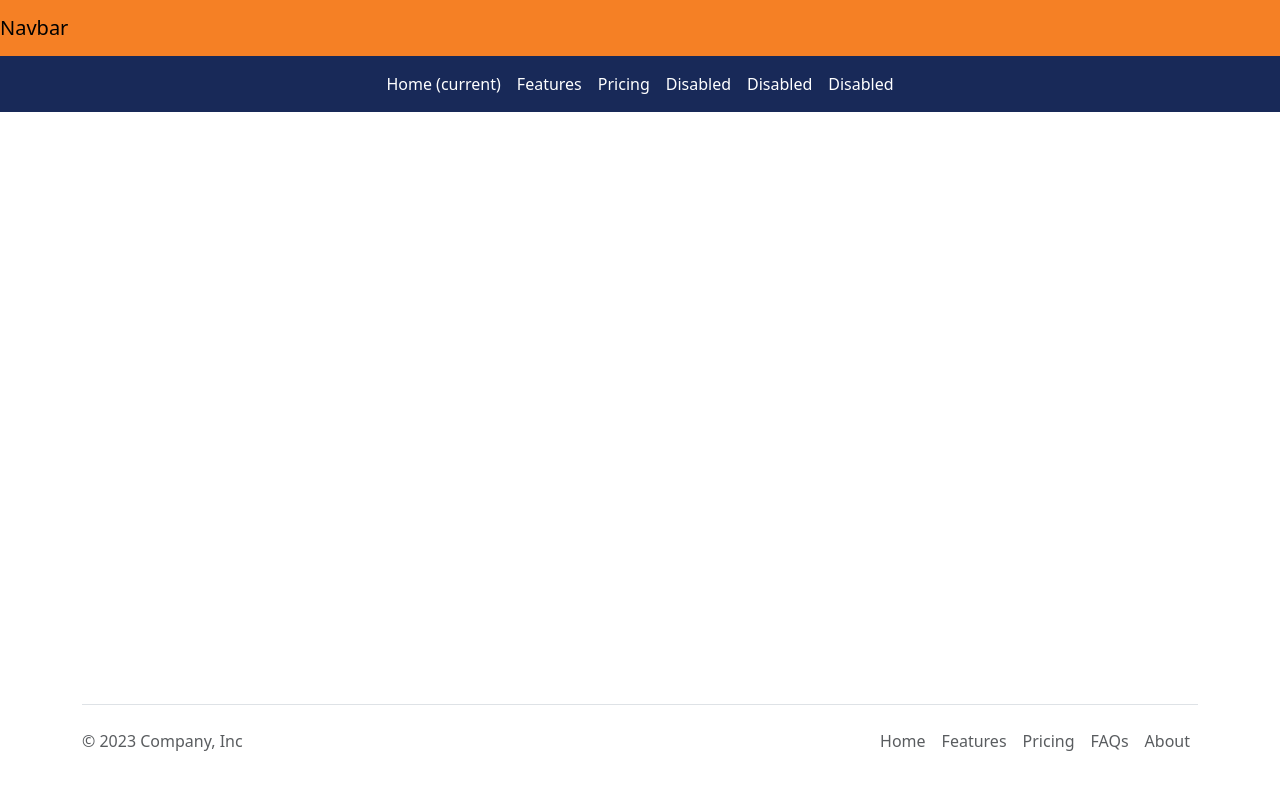
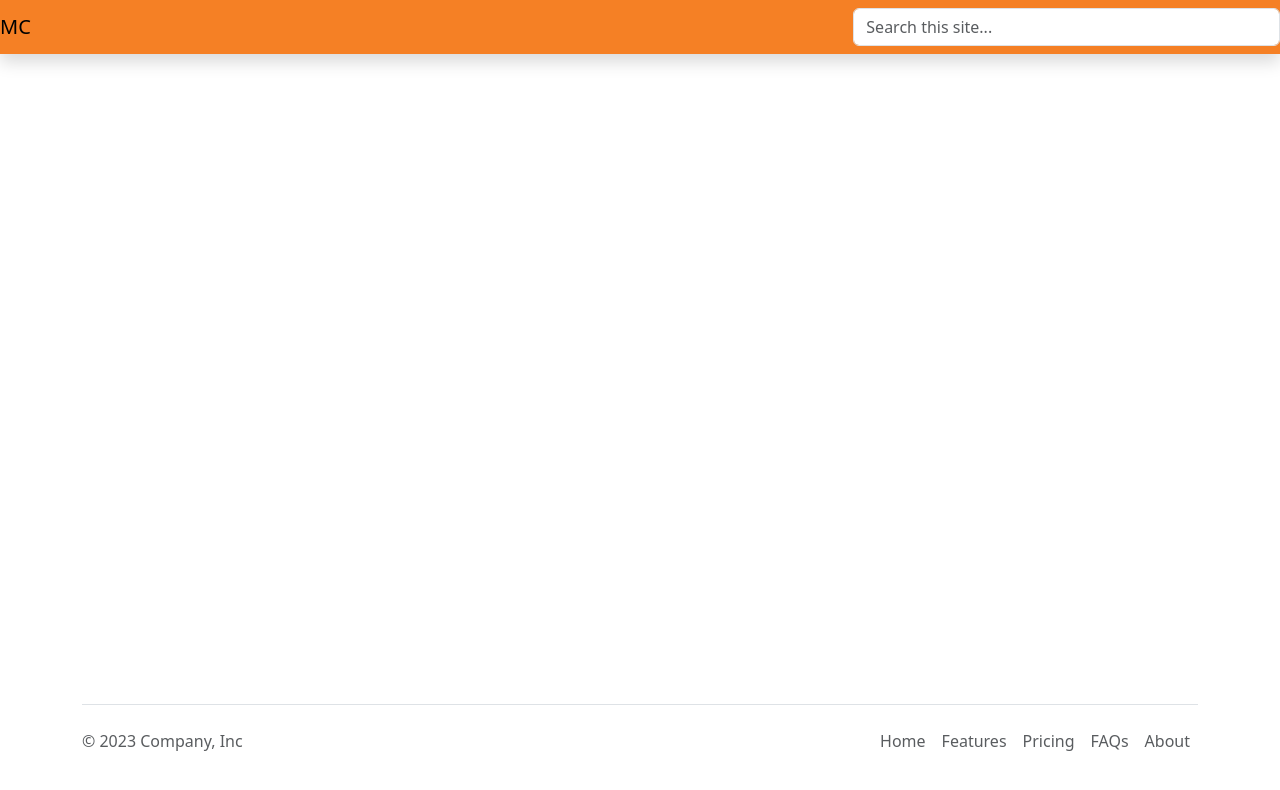
Before and after one commit to VictorCalderonJ/Morton_college, a website: page Homepage.html in a window 1280 px wide. Drawn offline with nearby package versions, Linux system fonts and the light colour scheme.

Commit message:
Style MC Portal

```diff
--- a/Homepage.html
+++ b/Homepage.html
@@ -3,87 +3,40 @@
 <head>
     <meta charset="UTF-8">
     <title>Title</title>
-    <link href="https://cdn.jsdelivr.net/npm/bootstrap@5.3.2/dist/css/bootstrap.min.css" rel="stylesheet" integrity="sha384-T3c6CoIi6uLrA9TneNEoa7RxnatzjcDSCmG1MXxSR1GAsXEV/Dwwykc2MPK8M2HN" crossorigin="anonymous">
+    <link href="https://cdn.jsdelivr.net/npm/bootstrap@5.3.2/dist/css/bootstrap.min.css" rel="stylesheet"
+          integrity="sha384-T3c6CoIi6uLrA9TneNEoa7RxnatzjcDSCmG1MXxSR1GAsXEV/Dwwykc2MPK8M2HN" crossorigin="anonymous">
     <link rel="stylesheet" href="style.css">
 </head>
 <body>
+<div class="container-fluid">
     <div class="h-85">
-    <nav class="navbar navbar-expand-lg test1">
-        <a class="navbar-brand" href="#">Navbar</a>
-        <button class="navbar-toggler" type="button" data-toggle="collapse" data-target="#navbarNav" aria-controls="navbarNav" aria-expanded="false" aria-label="Toggle navigation">
-            <span class="navbar-toggler-icon"></span>
-        </button>
-    </nav>
-
-    <nav class="navbar navbar-expand-lg test">
-        <div class="collapse navbar-collapse d-flex justify-content-center " id="navbarNav1">
-            <ul class="navbar-nav ">
-                <li class="nav-item active ">
-                    <a class="nav-link text-white" href="#">Home <span class="sr-only">(current)</span></a>
-                </li>
-                <li class="nav-item">
-                    <a class="nav-link text-white" href="#">Features</a>
-                </li>
-                <li class="nav-item">
-                    <a class="nav-link text-white" href="#">Pricing</a>
-                </li>
-                <li class="nav-item">
-                    <a class="nav-link text-white" href="#">Disabled</a>
-                </li>
-                <li class="nav-item">
-                    <a class="nav-link text-white" href="#">Disabled</a>
-                </li>
-                <li class="nav-item">
-                    <a class="nav-link text-white" href="#">Disabled</a>
-                </li>
-            </ul>
+        <div class="row">
+            <nav class="navbar navbar-expand-lg test1 shadow">
+                <div class="col-8">
+                    <a class="navbar-brand" href="#">MC</a>
+                </div>
+                <div class="col-4">
+                    <form>
+                        <div>
+                            <input type="text" class="form-control FormSearchStyle" placeholder="Search this site...">
+                        </div>
+                    </form>
                 </div>
             </nav>
+        </div>
+    </div>
 
-
-    <main class="col unset-padding">
-
-        <!--        <main class="col-md-9 ms-sm-auto col-lg-10 px-md-4 text-light">-->
-
-        <!--            <h2>Main Content</h2>-->
-        <!--            <p>Your main content goes here.</p>-->
-
-        <!--            <div id="carouselExampleIndicators" class="carousel slide">-->
-        <!--                <div class="carousel-indicators">-->
-        <!--                    <button type="button" data-bs-target="#carouselExampleIndicators" data-bs-slide-to="0" class="active" aria-current="true" aria-label="Slide 1"></button>-->
-        <!--                    <button type="button" data-bs-target="#carouselExampleIndicators" data-bs-slide-to="1" aria-label="Slide 2"></button>-->
-        <!--                    <button type="button" data-bs-target="#carouselExampleIndicators" data-bs-slide-to="2" aria-label="Slide 3"></button>-->
-        <!--                </div>-->
-        <!--                <div class="carousel-inner">-->
-        <!--                    <div class="carousel-item active">-->
-        <!--                        <img src="img/test.png" class="d-block w-100" alt="test">-->
-        <!--                    </div>-->
-        <!--                    <div class="carousel-item">-->
-        <!--                        <img src="..." class="d-block w-100" alt="...">-->
-        <!--                    </div>-->
-        <!--                    <div class="carousel-item">-->
-        <!--                        <img src="..." class="d-block w-100" alt="...">-->
-        <!--                    </div>-->
-        <!--                </div>-->
-        <!--                <button class="carousel-control-prev" type="button" data-bs-target="#carouselExampleIndicators" data-bs-slide="prev">-->
-        <!--                    <span class="carousel-control-prev-icon" aria-hidden="true"></span>-->
-        <!--                    <span class="visually-hidden">Previous</span>-->
-        <!--                </button>-->
-        <!--                <button class="carousel-control-next" type="button" data-bs-target="#carouselExampleIndicators" data-bs-slide="next">-->
-        <!--                    <span class="carousel-control-next-icon" aria-hidden="true"></span>-->
-        <!--                    <span class="visually-hidden">Next</span>-->
-        <!--                </button>-->
-        <!--            </div>-->
-    </main>
-</div>
-<div class="container ">
+    <!--Footer-->
+    <div class="container">
         <footer class="d-flex flex-wrap justify-content-between align-items-center py-3 my-4 border-top">
             <p class="col-md-4 mb-0 text-body-secondary">&copy; 2023 Company, Inc</p>
 
-        <a href="/" class="col-md-4 d-flex align-items-center justify-content-center mb-3 mb-md-0 me-md-auto link-body-emphasis text-decoration-none">
-            <svg class="bi me-2" width="40" height="32"><use xlink:href="#bootstrap"/></svg>
+            <a href="/"
+               class="col-md-4 d-flex align-items-center justify-content-center mb-3 mb-md-0 me-md-auto link-body-emphasis text-decoration-none">
+                <svg class="bi me-2" width="40" height="32">
+                    <use xlink:href="#bootstrap"/>
+                </svg>
             </a>
-
             <ul class="nav col-md-4 justify-content-end">
                 <li class="nav-item"><a href="#" class="nav-link px-2 text-body-secondary">Home</a></li>
                 <li class="nav-item"><a href="#" class="nav-link px-2 text-body-secondary">Features</a></li>
@@ -93,6 +46,12 @@
             </ul>
         </footer>
     </div>
-<script src="https://cdn.jsdelivr.net/npm/bootstrap@5.3.2/dist/js/bootstrap.bundle.min.js" integrity="sha384-C6RzsynM9kWDrMNeT87bh95OGNyZPhcTNXj1NW7RuBCsyN/o0jlpcV8Qyq46cDfL" crossorigin="anonymous"></script>
+</div>
+
+
+
+<script src="https://cdn.jsdelivr.net/npm/bootstrap@5.3.2/dist/js/bootstrap.bundle.min.js"
+        integrity="sha384-C6RzsynM9kWDrMNeT87bh95OGNyZPhcTNXj1NW7RuBCsyN/o0jlpcV8Qyq46cDfL"
+        crossorigin="anonymous"></script>
 </body>
 </html>
--- a/style.css
+++ b/style.css
@@ -1,7 +1,4 @@
-.test{
-    background-color: #182958;
 
-}
 .test1{
     background-color: #F58025;
 }
@@ -25,3 +22,8 @@ body{
 .h-85{
     min-height: 85vh!important;
 }
+
+img {
+    max-width: 100% !important;
+    height: auto;
+}
```
Lines whose indentation alone changed are shown as unchanged.
